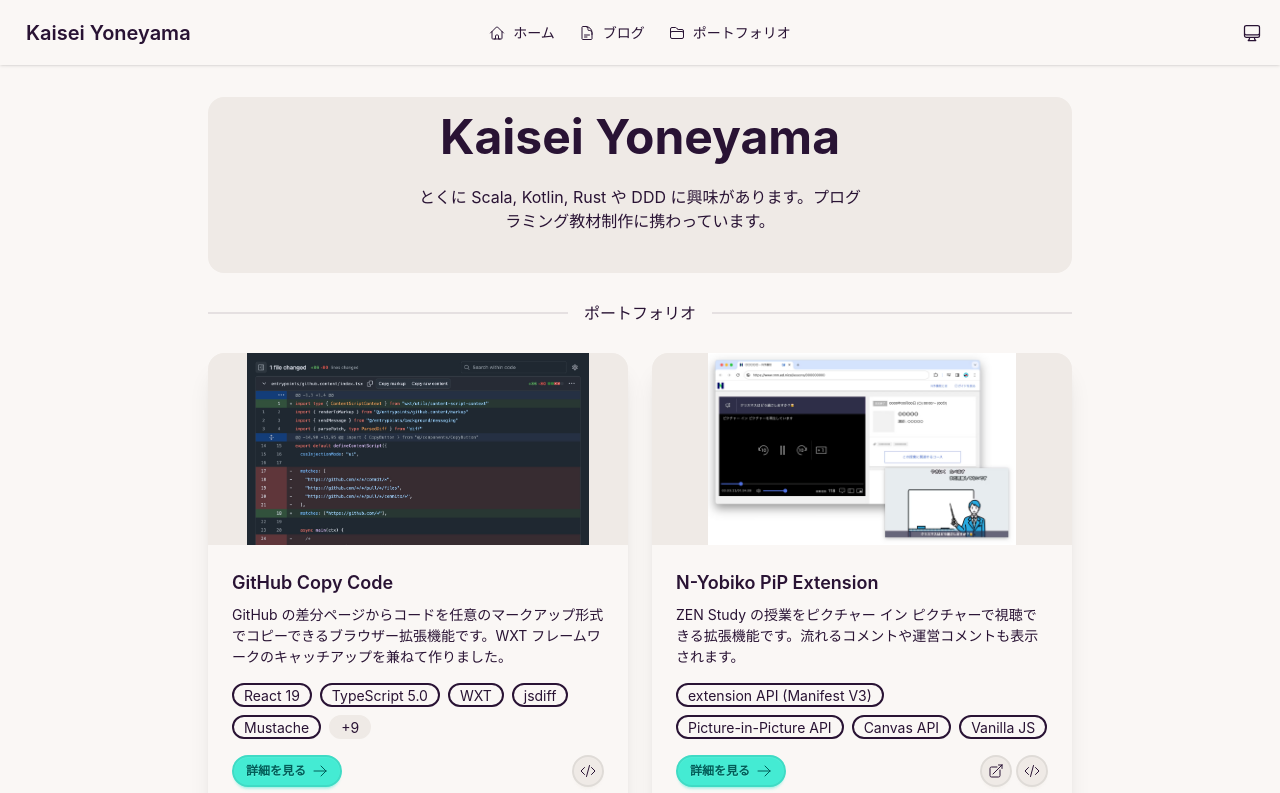
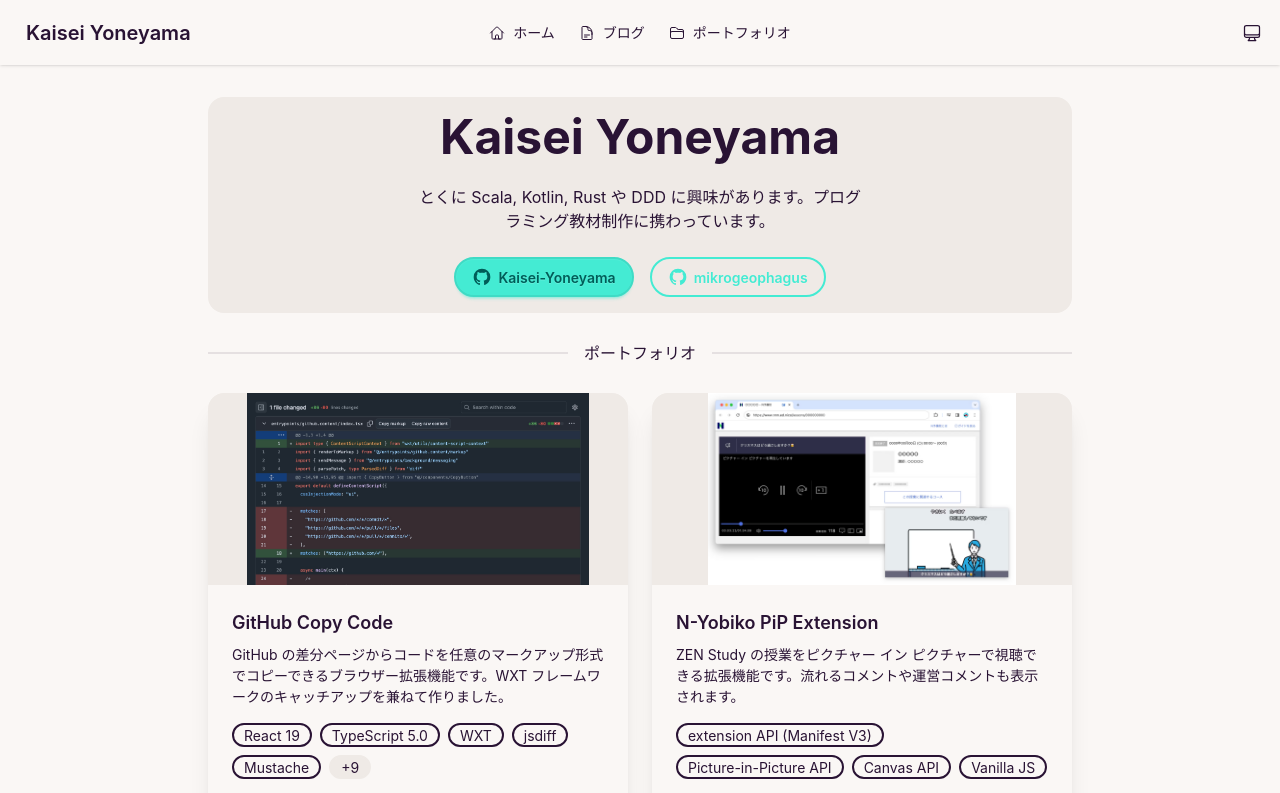
Before and after one commit to Kaisei-Yoneyama/Kaisei-Yoneyama.github.io, a Next.js app: page / in a window 1280 px wide. Shown: the top 793 px of the page. Built offline with nearby package versions, Linux system fonts and the light colour scheme.

Commit message:
GitHub のリンクを追加

```diff
--- a/app/page.tsx
+++ b/app/page.tsx
@@ -14,6 +14,38 @@
               とくに Scala, Kotlin, Rust や DDD
               に興味があります。プログラミング教材制作に携わっています。
             </p>
+            <div className="flex gap-4 justify-center">
+              <a
+                href="https://github.com/Kaisei-Yoneyama"
+                target="_blank"
+                rel="noopener noreferrer"
+                className="btn btn-primary"
+              >
+                <svg
+                  className="w-5 h-5"
+                  fill="currentColor"
+                  viewBox="0 0 24 24"
+                >
+                  <path d="M12,2A10,10 0 0,0 2,12C2,16.42 4.87,20.17 8.84,21.5C9.34,21.58 9.5,21.27 9.5,21C9.5,20.77 9.5,20.14 9.5,19.31C6.73,19.91 6.14,17.97 6.14,17.97C5.68,16.81 5.03,16.5 5.03,16.5C4.12,15.88 5.1,15.9 5.1,15.9C6.1,15.97 6.63,16.93 6.63,16.93C7.5,18.45 8.97,18 9.54,17.76C9.63,17.11 9.89,16.67 10.17,16.42C7.95,16.17 5.62,15.31 5.62,11.5C5.62,10.39 6,9.5 6.65,8.79C6.55,8.54 6.2,7.5 6.75,6.15C6.75,6.15 7.59,5.88 9.5,7.17C10.29,6.95 11.15,6.84 12,6.84C12.85,6.84 13.71,6.95 14.5,7.17C16.41,5.88 17.25,6.15 17.25,6.15C17.8,7.5 17.45,8.54 17.35,8.79C18,9.5 18.38,10.39 18.38,11.5C18.38,15.32 16.04,16.16 13.81,16.41C14.17,16.72 14.5,17.33 14.5,18.26C14.5,19.6 14.5,20.68 14.5,21C14.5,21.27 14.66,21.59 15.17,21.5C19.14,20.16 22,16.42 22,12A10,10 0 0,0 12,2Z"></path>
+                </svg>
+                Kaisei-Yoneyama
+              </a>
+              <a
+                href="https://github.com/mikrogeophagus"
+                target="_blank"
+                rel="noopener noreferrer"
+                className="btn btn-primary btn-outline"
+              >
+                <svg
+                  className="w-5 h-5"
+                  fill="currentColor"
+                  viewBox="0 0 24 24"
+                >
+                  <path d="M12,2A10,10 0 0,0 2,12C2,16.42 4.87,20.17 8.84,21.5C9.34,21.58 9.5,21.27 9.5,21C9.5,20.77 9.5,20.14 9.5,19.31C6.73,19.91 6.14,17.97 6.14,17.97C5.68,16.81 5.03,16.5 5.03,16.5C4.12,15.88 5.1,15.9 5.1,15.9C6.1,15.97 6.63,16.93 6.63,16.93C7.5,18.45 8.97,18 9.54,17.76C9.63,17.11 9.89,16.67 10.17,16.42C7.95,16.17 5.62,15.31 5.62,11.5C5.62,10.39 6,9.5 6.65,8.79C6.55,8.54 6.2,7.5 6.75,6.15C6.75,6.15 7.59,5.88 9.5,7.17C10.29,6.95 11.15,6.84 12,6.84C12.85,6.84 13.71,6.95 14.5,7.17C16.41,5.88 17.25,6.15 17.25,6.15C17.8,7.5 17.45,8.54 17.35,8.79C18,9.5 18.38,10.39 18.38,11.5C18.38,15.32 16.04,16.16 13.81,16.41C14.17,16.72 14.5,17.33 14.5,18.26C14.5,19.6 14.5,20.68 14.5,21C14.5,21.27 14.66,21.59 15.17,21.5C19.14,20.16 22,16.42 22,12A10,10 0 0,0 12,2Z"></path>
+                </svg>
+                mikrogeophagus
+              </a>
+            </div>
           </div>
         </div>
       </div>
```
